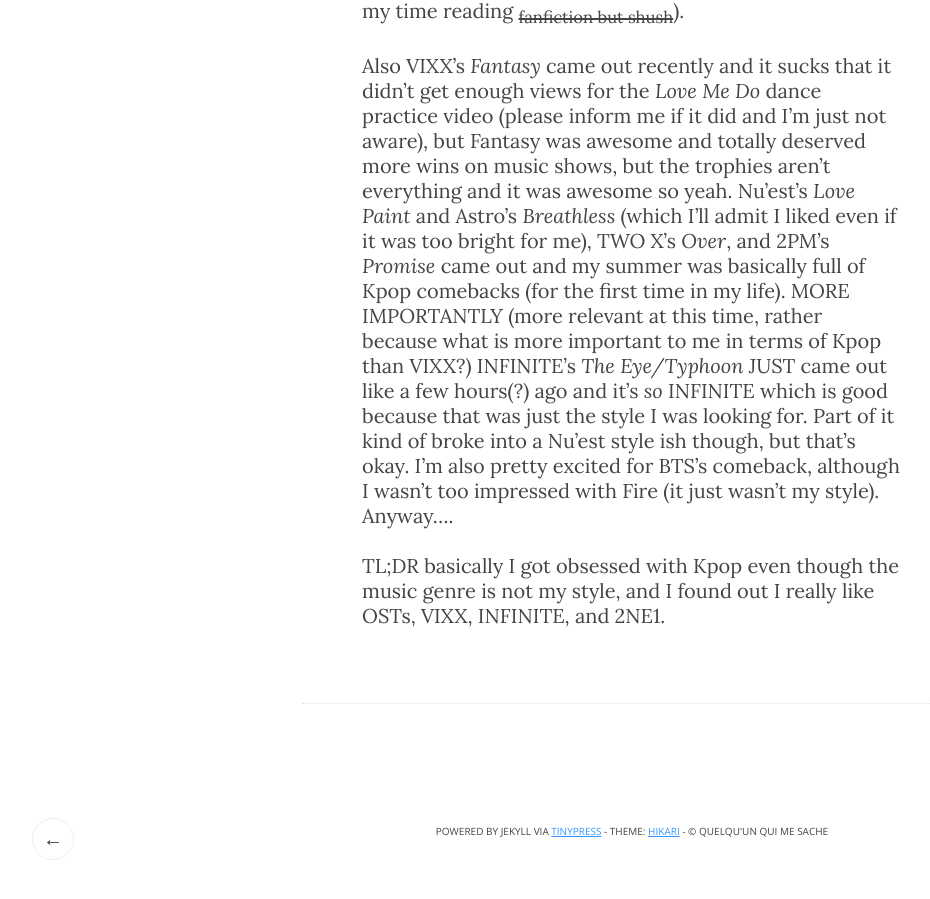
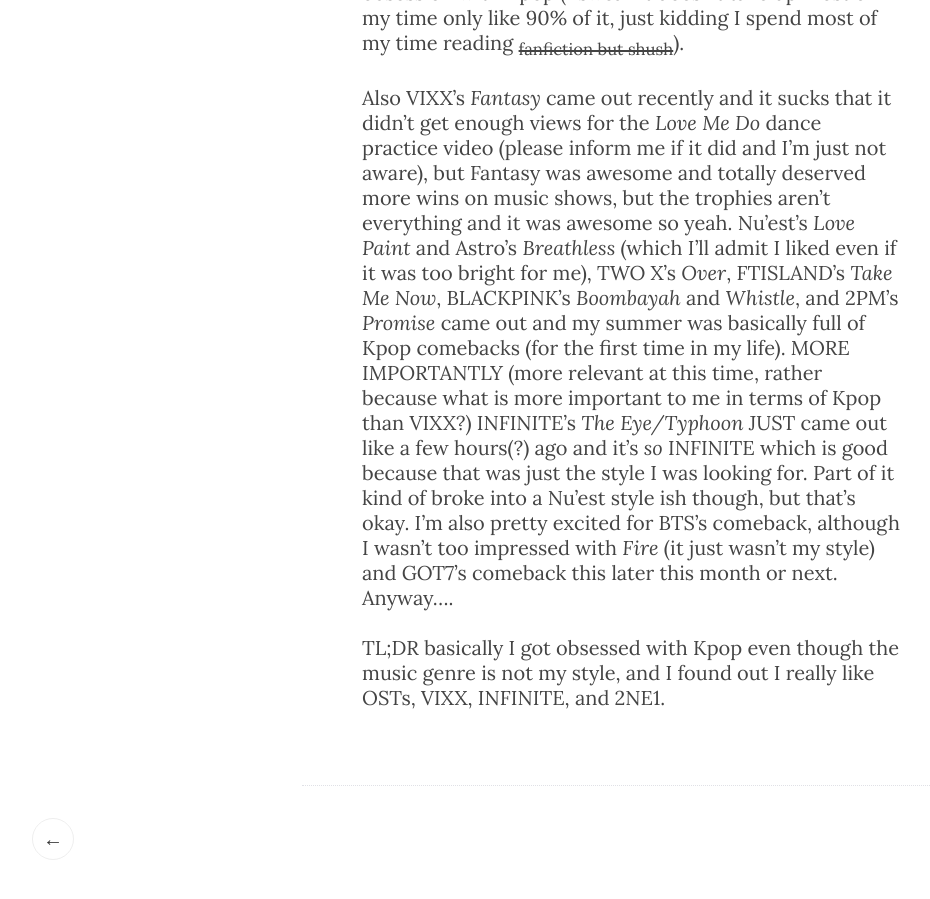
Before and after one commit to quinez/quinez.github.io, a Jekyll site: the page built from _posts/2016-09-19-kpop.markdown, in a window 1280 px wide and 900 px high, scrolled down 4389 px. Shown: the whole window, without its empty margins (8-938 px from the left). Built offline with Jekyll 4.4.1, drawn with Linux system fonts in a browser that asks for light colours; comment, search, counter and statistics services are not loaded; some of the changed text lies outside the part shown.

Commit message:
Post update: Kpop

```diff
--- a/_posts/2016-09-19-kpop.markdown
+++ b/_posts/2016-09-19-kpop.markdown
@@ -51,6 +51,6 @@ Other music I like, that's probably like, Evanescence and Rise Against. Yeah the
 <br/><br/>
 Anyway thanks for reading this spiel of my unhealthy obsession with Kpop (I swear it doesn't take up most of my time only like 90% of it, just kidding I spend most of my time reading <strike><sub>fanfiction but shush</sub></strike>).
 <br/><br/>
-Also VIXX's *Fantasy* came out recently and it sucks that it didn't get enough views for the *Love Me Do* dance practice video (please inform me if it did and I'm just not aware), but Fantasy was awesome and totally deserved more wins on music shows, but the trophies aren't everything and it was awesome so yeah. Nu'est's *Love Paint* and Astro's *Breathless* (which I'll admit I liked even if it was too bright for me), TWO X's *Over*, and 2PM's *Promise* came out and my summer was basically full of Kpop comebacks (for the first time in my life). MORE IMPORTANTLY (more relevant at this time, rather because what is more important to me in terms of Kpop than VIXX?) INFINITE's *The Eye/Typhoon* JUST came out like a few hours(?) ago and it's *so* INFINITE which is good because that was just the style I was looking for. Part of it kind of broke into a Nu'est style ish though, but that's okay. I'm also pretty excited for BTS's comeback, although I wasn't too impressed with Fire (it just wasn't my style). Anyway....
+Also VIXX's *Fantasy* came out recently and it sucks that it didn't get enough views for the *Love Me Do* dance practice video (please inform me if it did and I'm just not aware), but Fantasy was awesome and totally deserved more wins on music shows, but the trophies aren't everything and it was awesome so yeah. Nu'est's *Love Paint* and Astro's *Breathless* (which I'll admit I liked even if it was too bright for me), TWO X's *Over*, FTISLAND's *Take Me Now*, BLACKPINK's *Boombayah* and *Whistle*, and 2PM's *Promise* came out and my summer was basically full of Kpop comebacks (for the first time in my life). MORE IMPORTANTLY (more relevant at this time, rather because what is more important to me in terms of Kpop than VIXX?) INFINITE's *The Eye/Typhoon* JUST came out like a few hours(?) ago and it's *so* INFINITE which is good because that was just the style I was looking for. Part of it kind of broke into a Nu'est style ish though, but that's okay. I'm also pretty excited for BTS's comeback, although I wasn't too impressed with *Fire* (it just wasn't my style) and GOT7's comeback this later this month or next. Anyway....
 <br/><br/>
 TL;DR basically I got obsessed with Kpop even though the music genre is not my style, and I found out I really like OSTs, VIXX, INFINITE, and 2NE1.
```
Also changed, not shown: other parts of _posts/2016-09-19-kpop.markdown (+1 -1 lines).
